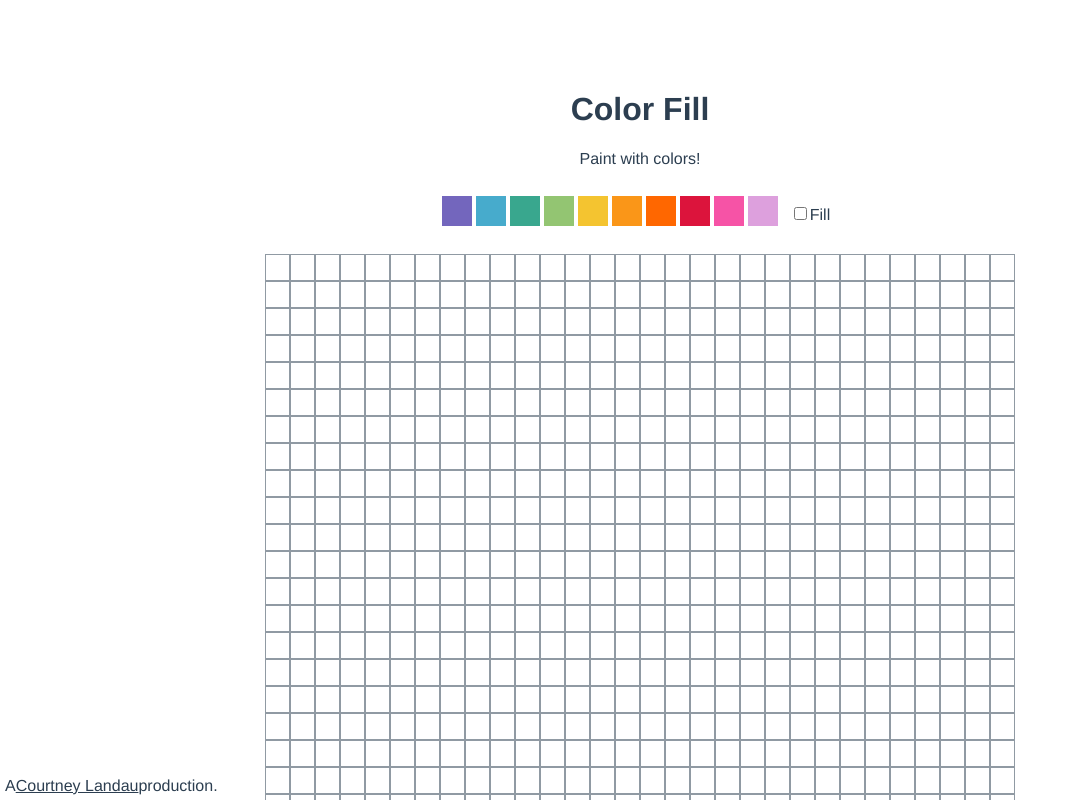
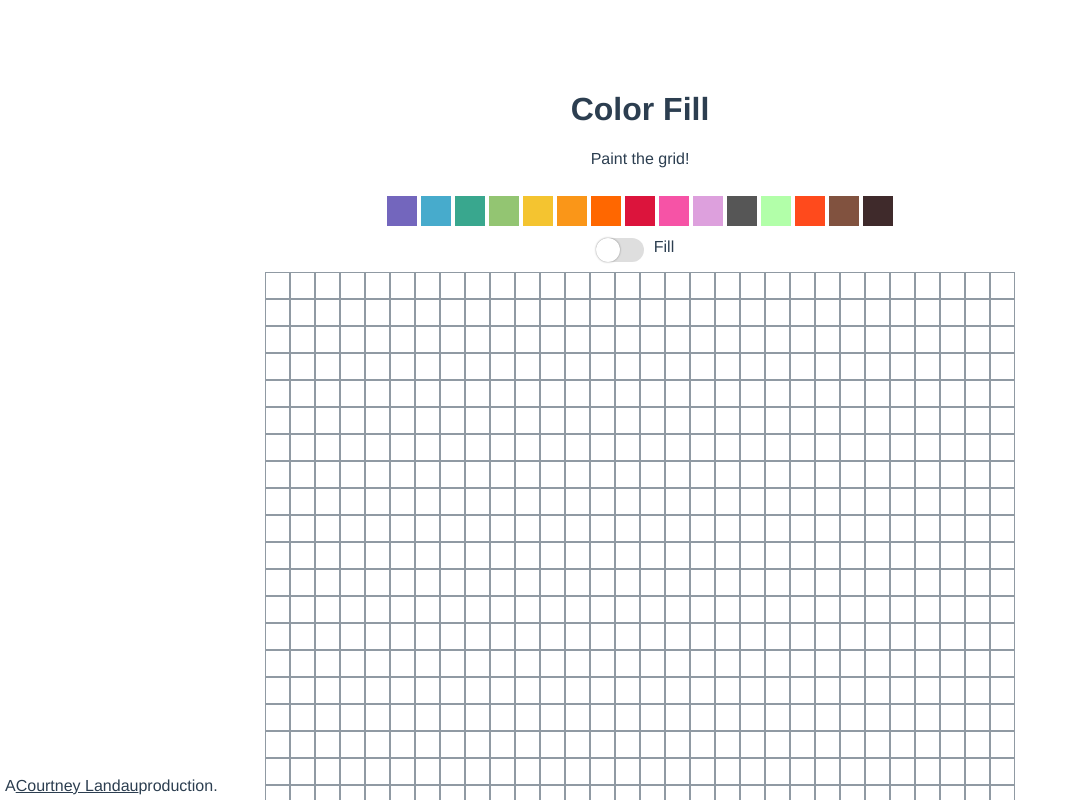
Before and after one commit to clandau/paint-fill, a Vue app: page / in a window 1280 px wide. Shown: the top 800 px of the page, without its empty margins (0-1073 px from the left). Built offline with nearby package versions, Linux system fonts and the light colour scheme.

Commit message:
style fill checkbox to a switch and add some colors

```diff
--- a/src/components/Grid.vue
+++ b/src/components/Grid.vue
@@ -2,7 +2,7 @@
   <div class="main-container" @mouseup="isDrawing = false">
     <div class="container">
       <h1>{{ msg }}</h1>
-      <p>Paint with colors!</p>
+      <p>Paint the grid!</p>
       <div class="color-picker-wrapper">
         <div
           v-for="(color, i) of colorsArray"
@@ -11,13 +11,21 @@
           @click="handleColorSelect(i)"
           :key="i"
         ></div>
-        <div class="container">
-          <input type="checkbox" id="checkbox" v-model="fill" />
-          <label for="checkbox">Fill</label>
+      </div>
+      <div>
+        <div class="switch">
+          <input
+            type="checkbox"
+            class="switch-input"
+            id="fill-switch"
+            v-model="fill"
+          />
+          <label for="fill-switch" class="switch-label">Fill</label>
         </div>
+        <span class="container">Fill</span>
       </div>
     </div>
-    <div class="grid" :style="gridStyle">
+    <div class="grid" :style="gridStyle" :class="{ 'rotate-center': isOneColor }">
       <div v-for="(col, i) of cells" :key="i">
         <div
           v-for="(row, j) of col"
@@ -65,6 +73,11 @@ export default defineComponent({
         "#dc143c",
         "#f653a6",
         "#dda0dd",
+        "#565656",
+        "#B2FFA9",
+        "#FF4A1C",
+        "#81523F",
+        "#3F2A2B",
       ],
       cells: [] as Cell[][],
       currentColor: "",
@@ -227,6 +240,61 @@ export default defineComponent({
   color: white;
 }
 
+.switch {
+  position: relative;
+  display: inline-block;
+}
+
+.switch-input {
+  display: none;
+}
+.switch-label {
+  display: block;
+  width: 48px;
+  height: 24px;
+  text-indent: -150%;
+  clip: rect(0 0 0 0);
+  color: transparent;
+  user-select: none;
+  /* position: relative;
+    padding-left: 2.3em;
+    font-size: 1.05em;
+    line-height: 1.7;
+    cursor: pointer; */
+}
+.switch-label::before,
+.switch-label::after {
+  content: "";
+  display: block;
+  position: absolute;
+  cursor: pointer;
+}
+.switch-label::before {
+  width: 100%;
+  height: 100%;
+  background-color: #dedede;
+  border-radius: 9999em;
+  -webkit-transition: background-color 0.25s ease;
+  transition: background-color 0.25s ease;
+}
+.switch-label::after {
+  top: 0;
+  left: 0;
+  width: 24px;
+  height: 24px;
+  border-radius: 50%;
+  background-color: #fff;
+  box-shadow: 0 0 2px rgba(0, 0, 0, 0.45);
+  -webkit-transition: left 0.25s ease;
+  transition: left 0.25s ease;
+}
+.switch-input:checked + .switch-label::before {
+  background-color: #277da1;
+}
+.switch-input:checked + .switch-label::after {
+  left: 24px;
+}
+
 .rotate-center {
   -webkit-animation: rotate-center 0.6s ease-in-out both;
   animation: rotate-center 0.6s ease-in-out both;
```
